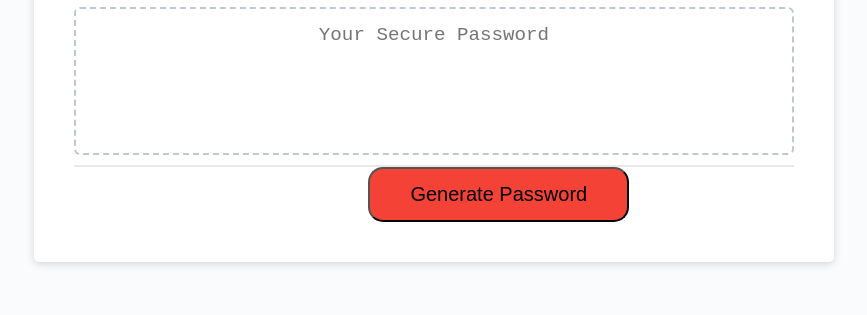
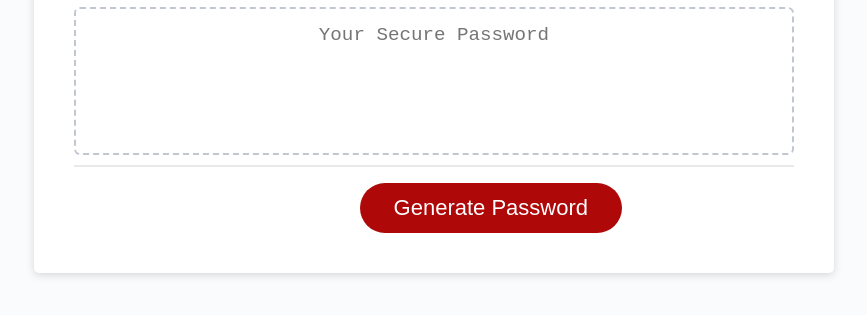
Before and after one commit to nizzyno/password-generator, a plain HTML site: page index.html in a window 1280 px wide. Shown: the part 241-556 px from the top of the page, without its empty margins (206-1073 px from the left). Drawn offline with Linux system fonts and the light colour scheme.

Commit message:
write password

```diff
--- a/assets/css/style.css
+++ b/assets/css/style.css
@@ -119,10 +119,19 @@ button[disabled] {
 }
 /*styles for generate button*/
 #generate {
-  background-color: #f44336;
-  font-size: 20px;
-  padding: 14px 40px;
-  border-radius: 15px;
+  border: none;
+  background-color: hsl(360, 91%, 36%);
+  border-radius: 25px;
+  box-shadow: rgba(0, 0, 0, 0.1) 0px 1px 6px 0px rgba(0, 0, 0, 0.2) 0px 1px 1px
+    0px;
+  color: hsl(0, 0%, 100%);
+  display: inline-block;
+  font-size: 22px;
+  line-height: 22px;
+  margin: 16px 16px 16px 20px;
+  padding: 14px 34px; /*padding: 14px 40px;*/
+  text-align: center;
+  cursor: pointer;
   margin-left: 18%;
   margin-bottom: 10px;
 }
--- a/assets/js/script.js
+++ b/assets/js/script.js
@@ -122,3 +122,9 @@ get.addEventListener("click", function () {
   ps = generatePassword();
   document.getElementById("password").placeholder = ps;
 });
+
+//password value into the textbox
+function UserInput(ps) {
+  document.getElementById("password").textContent = ps;
+
+}
```
